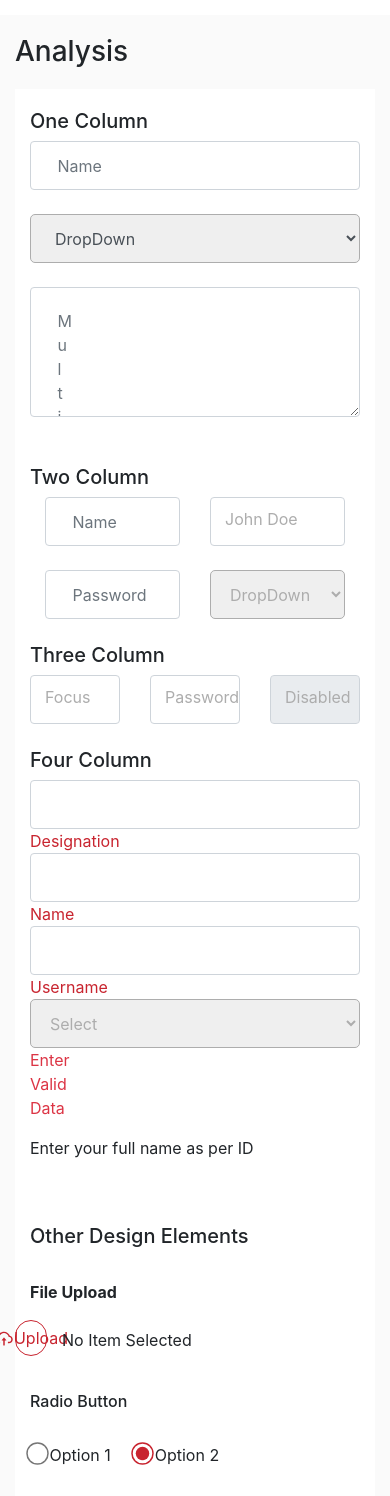
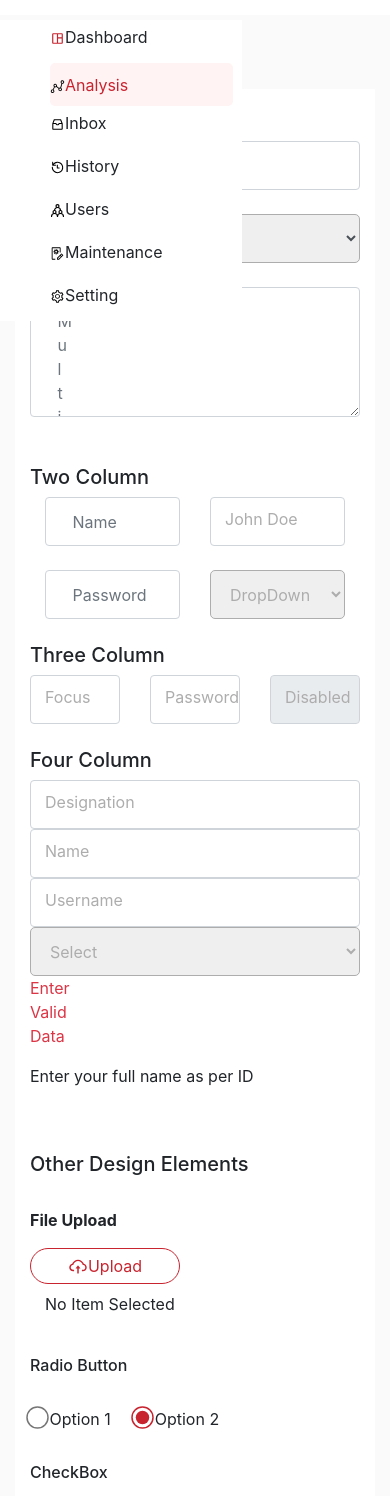
Before and after one commit to JansariShubham/Practice_Project, a plain HTML site: page innerpage.html in a window 390 px wide. Shown: the part 65-1561 px from the top of the page. Drawn offline with Linux system fonts and the light colour scheme.

Commit message:
Update in InnerPage

```diff
--- a/css/innerpage-responsive.css
+++ b/css/innerpage-responsive.css
@@ -1,7 +1,12 @@
 @media only screen and (max-width:768px) {
     .sidebarDiv {
-        display: none;
+
+        /* display: none; */
+        position: absolute;
+        z-index: 100;
+
     }
+
 
     .searchBar {
         display: none;
@@ -16,11 +21,14 @@
         right: 0;
     }
 
+
 }
 
 @media only screen and (max-width:480px) {
     .sidebarDiv {
-        display: none;
+        /* display: none; */
+        position: absolute;
+        z-index: 100;
     }
 
     .cornerRight {
@@ -38,4 +46,18 @@
         width: 100% !important;
     }
 
+    .mt-3 {
+        font-size: 10px;
+    }
+
+    /* .row>p {
+        padding-left: 60px;
+
+    } */
+
+    .fiUp {
+        display: flex;
+        flex-direction: column;
+    }
+
 }
--- a/css/style.css
+++ b/css/style.css
@@ -738,8 +738,30 @@ input[type="checkbox"]:checked {
 
 }
 
-.col-3 {
+.col input {
+    outline: none;
+
+}
+
+.col-12 input {
     position: relative;
+    outline: none;
+}
+
+.col-12 {
+    position: relative;
+}
+
+.col-12>span {
+    position: absolute;
+    pointer-events: none;
+    /* height: 49px; */
+    /* position: absolute; */
+    left: 5px;
+    top: 0;
+    padding: 10px 25px;
+    color: #adadad;
+    transition: 0.3s;
 }
 
 .col-3 input {
--- a/innerpage.html
+++ b/innerpage.html
@@ -15,7 +15,7 @@
     <!-- <nav class="navbar d-flex"> -->
     <nav class="mainNav">
         <div class="leftDiv">
-            <img class="menubar" src="./images/menu-bar.svg" alt="Menubar">
+            <img class="menubar" id="menu" src="./images/menu-bar.svg" alt="Menubar">
             <img class="logoImage" src="./images/logo.svg" alt="Company">
         </div>
         <div class="rightDiv">
@@ -139,8 +139,8 @@
                     <h5>Other Design Elements</h5>
                     <br>
                     <p class="font-weight-bold">File Upload</p>
-                    <div class="row">
-                        <button class="file-upload col-1">
+                    <div class="fiUp">
+                        <button class="file-upload ">
                             <img src="./images/cloud-upload-icon.svg" alt="File Upload">
                             Upload
                         </button>
@@ -237,6 +237,14 @@
         </div>
     </div>
     </div>
+    <script>
+        const menuBar = document.querySelector("#menu");
+        const sideBar = document.querySelector(".sidebarDiv");
+
+        menuBar.addEventListener("click", () => {
+            sideBar.classList.toggle("hide-aside");
+        });
+    </script>
 </body>
 
 </html>
```
